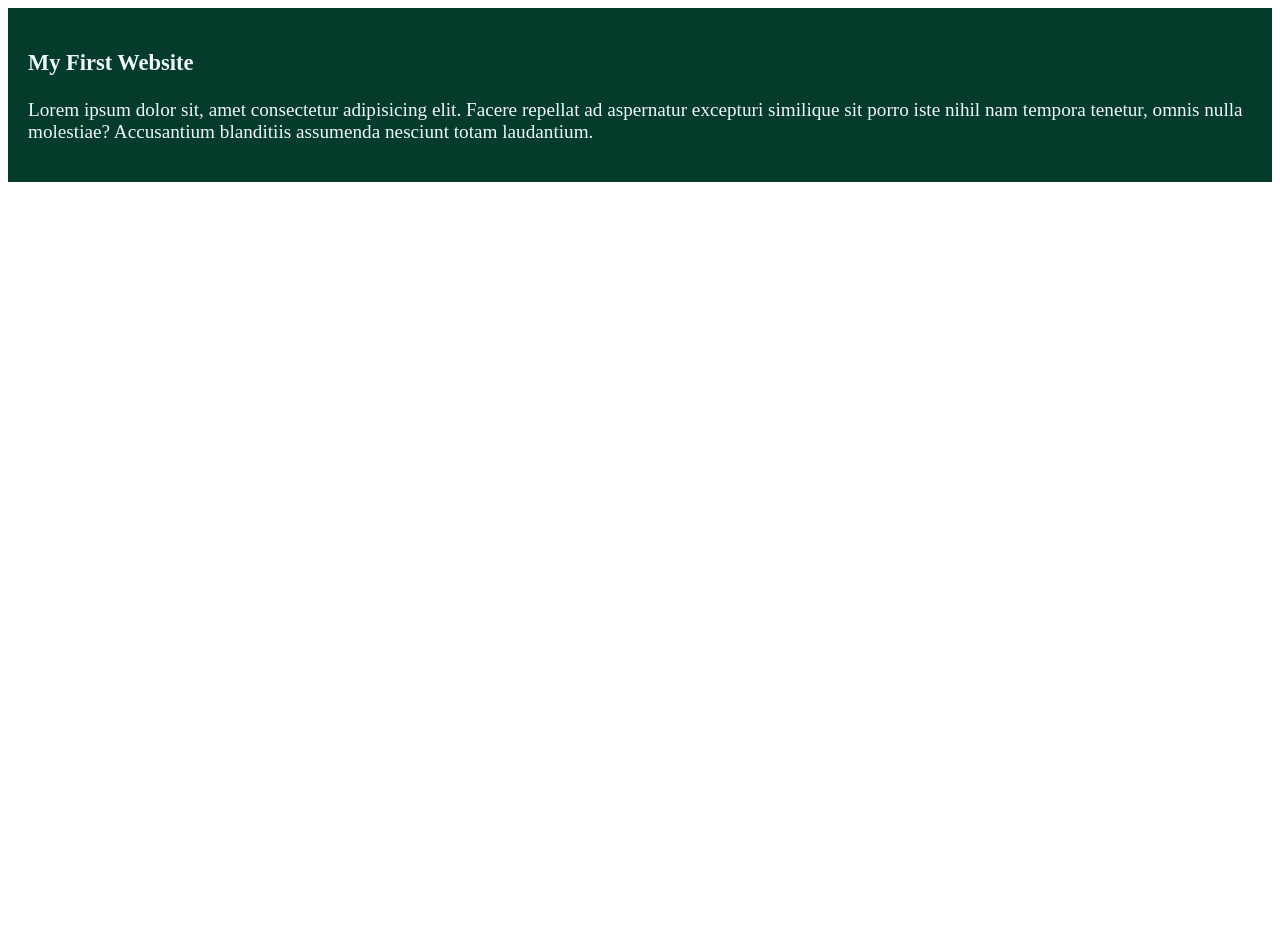
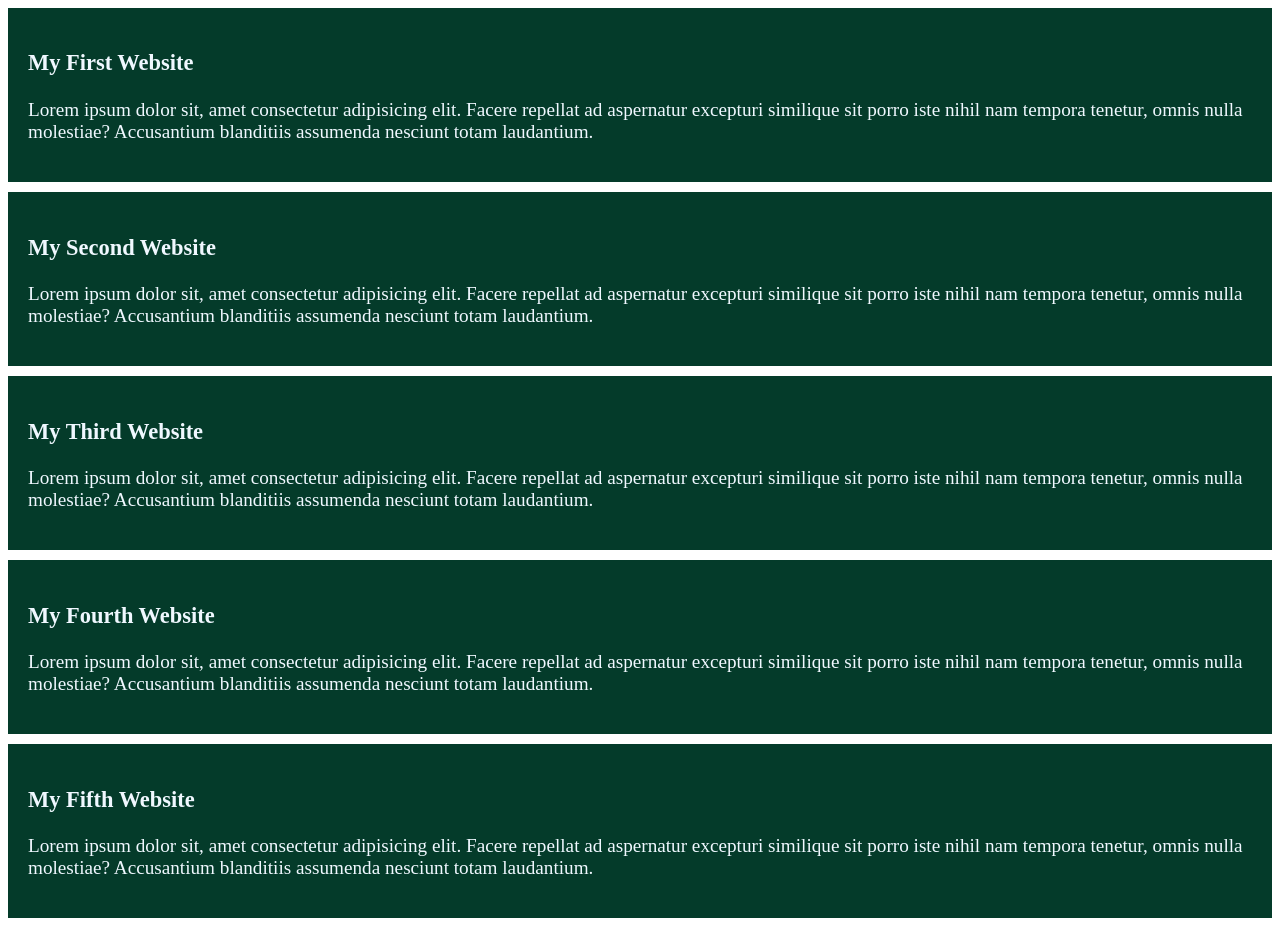
Before and after one commit to riaj09/my-simple-website, a plain HTML site: page index.html in a window 1280 px wide. Before the commit the page ends 800 px from the top, so only its background shows below. Drawn offline with Linux system fonts and the light colour scheme.

Commit message:
added four more div

```diff
--- a/index.html
+++ b/index.html
@@ -11,5 +11,21 @@
         <h3>My First Website</h3>
         <p>Lorem ipsum dolor sit, amet consectetur adipisicing elit. Facere repellat ad aspernatur excepturi similique sit porro iste nihil nam tempora tenetur, omnis nulla molestiae? Accusantium blanditiis assumenda nesciunt totam laudantium.</p>
     </div>
+    <div>
+        <h3>My Second Website</h3>
+        <p>Lorem ipsum dolor sit, amet consectetur adipisicing elit. Facere repellat ad aspernatur excepturi similique sit porro iste nihil nam tempora tenetur, omnis nulla molestiae? Accusantium blanditiis assumenda nesciunt totam laudantium.</p>
+    </div>
+    <div>
+        <h3>My Third Website</h3>
+        <p>Lorem ipsum dolor sit, amet consectetur adipisicing elit. Facere repellat ad aspernatur excepturi similique sit porro iste nihil nam tempora tenetur, omnis nulla molestiae? Accusantium blanditiis assumenda nesciunt totam laudantium.</p>
+    </div>
+    <div>
+        <h3>My Fourth Website</h3>
+        <p>Lorem ipsum dolor sit, amet consectetur adipisicing elit. Facere repellat ad aspernatur excepturi similique sit porro iste nihil nam tempora tenetur, omnis nulla molestiae? Accusantium blanditiis assumenda nesciunt totam laudantium.</p>
+    </div>
+    <div>
+        <h3>My Fifth Website</h3>
+        <p>Lorem ipsum dolor sit, amet consectetur adipisicing elit. Facere repellat ad aspernatur excepturi similique sit porro iste nihil nam tempora tenetur, omnis nulla molestiae? Accusantium blanditiis assumenda nesciunt totam laudantium.</p>
+    </div>
 </body>
 </html>
--- a/style.css
+++ b/style.css
@@ -5,4 +5,5 @@ div{
     font-style: bold;
     font-size: larger;
     color: aliceblue;
+    margin-bottom: 10px;
 }
```
